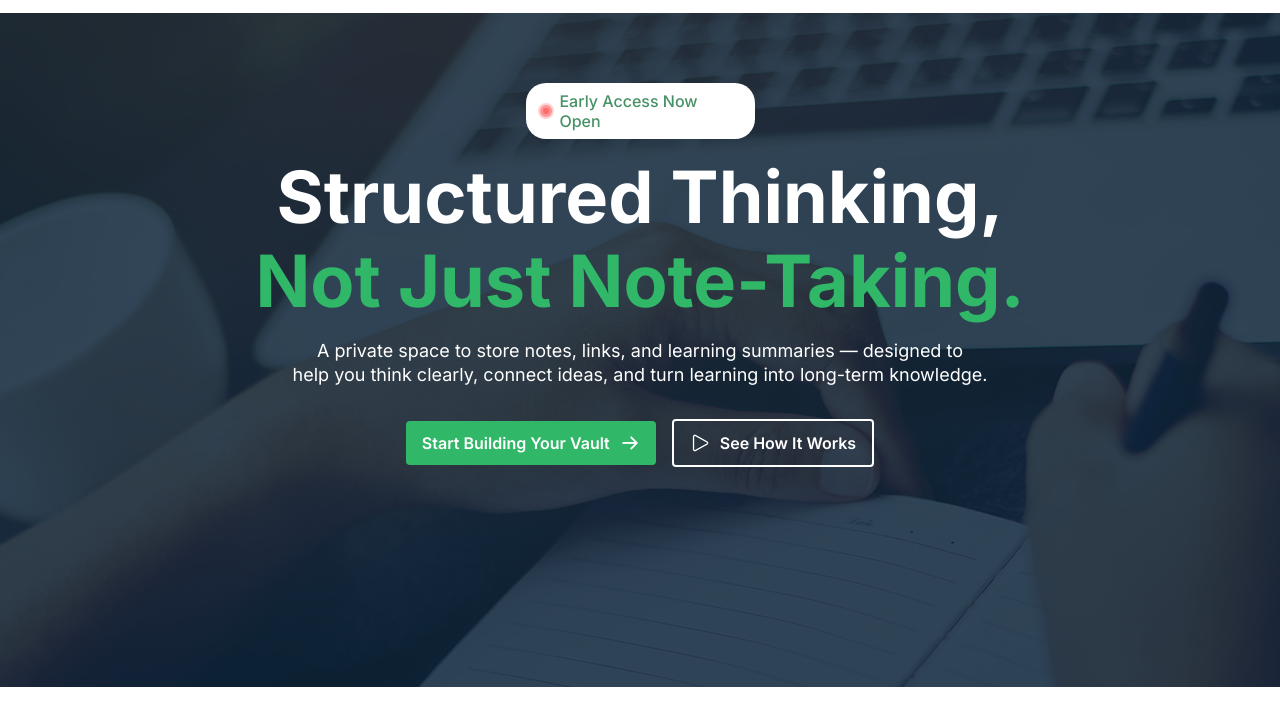
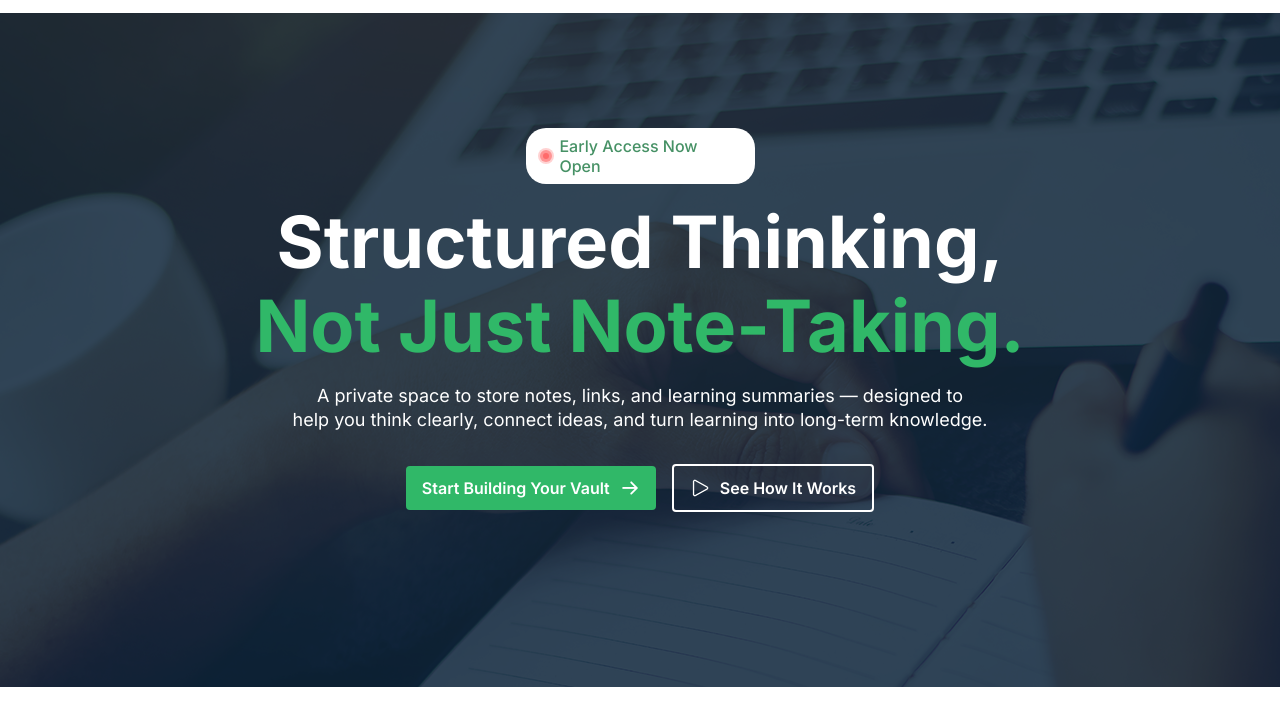
Before and after one commit to CodeByMonir/B13-A01, a plain HTML site: page index.html in a window 1280 px wide. Shown: the part 83-800 px from the top of the page. Drawn offline with Linux system fonts and the light colour scheme.

Commit message:
rechecked all the codes

```diff
--- a/style.css
+++ b/style.css
@@ -72,9 +72,8 @@ nav .content ul a {
     max-width: 1360px;
     width: 85%;
     position: absolute;
-    top: 70px;
+    top: 115px;
     left: 7.5%;
-
 }
 
 
```
Also changed, not shown: assets/in.png.
